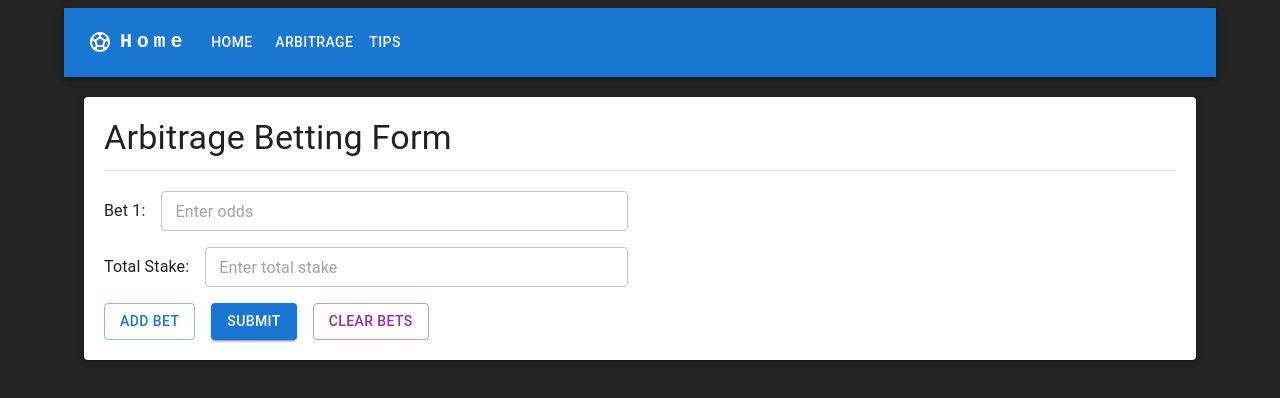
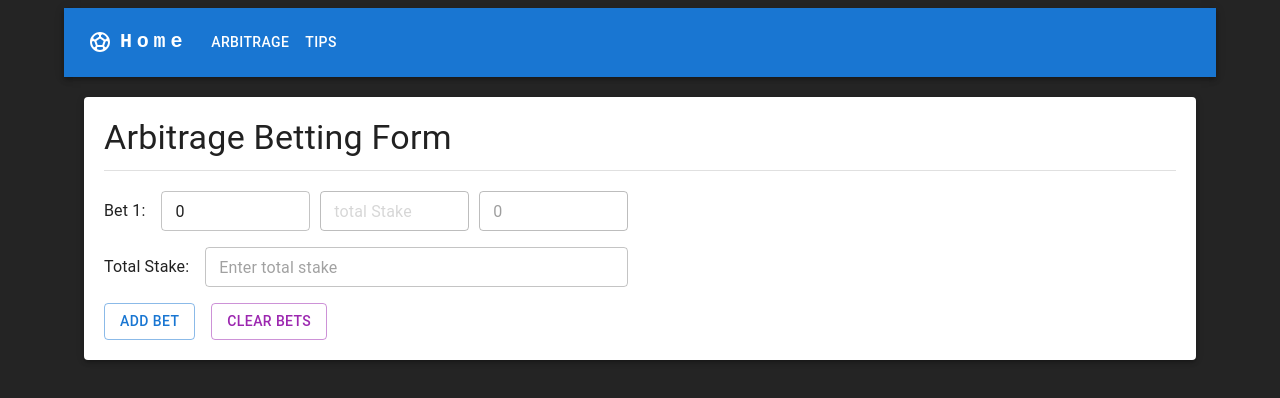
Before and after one commit to dennismoha/arbitrage-betting, a React (Vite) app: page /arbitrage in a window 1280 px wide. Shown: the top 398 px of the page. Built offline with nearby package versions, Linux system fonts and the light colour scheme.

Commit message:
solved issues with arbitrage

```diff
--- a/src/components/layout/layout.tsx
+++ b/src/components/layout/layout.tsx
@@ -17,7 +17,7 @@ import SportsSoccerIcon from '@mui/icons-material/SportsSoccer';
 import Link from "@mui/material/Link";
 
 const pages = [
-  { title: "Home", link: "/" },
+
   { title: "Arbitrage", link: "/arbitrage" },
   { title: "Tips", link: "/rules" }
 ];
--- a/src/hooks/useArbitrageCalculators.tsx
+++ b/src/hooks/useArbitrageCalculators.tsx
@@ -10,8 +10,9 @@ type OddsInput = OddsType[];
 
 type ArbitrageResults = {
   arbPercentage: number;
-  stakes: { [id: string]: number };
+  stakes: { [betId: string]: number };
   profit: number;
+  totalPayout?: number
 } | null;
 
 const useArbitrageCalculator = () => {
@@ -36,14 +37,16 @@ const useArbitrageCalculator = () => {
 
     const arbPercentage = odds.reduce((acc, { odds }) => acc + 1 / odds, 0);
 
-    if (arbPercentage >= 1) {
-      setResults({
-        arbPercentage,
-        stakes: odds.reduce((acc, { betId }) => ({ ...acc, [betId]: 0 }), {}),
-        profit: 0,
-      });
-      return;
-    }
+    // if (arbPercentage >= 1) {
+    //   setResults({
+    //     arbPercentage,
+    //     stakes: odds.reduce((acc, { betId }) => ({ ...acc, [betId]: 0 }), {}),
+    //     profit: 0,
+    //   });
+    //   return;
+    // }
+
+
 
     // Calculate stakes for each outcome
     const stakes = odds.reduce((acc, { betId, odds: outcomeOdds }) => {
@@ -54,18 +57,22 @@ const useArbitrageCalculator = () => {
     // Calculate total returns and profit
 
     //@ts-expect-error this function not returning well
-    const totalReturns = odds.reduce((acc, { betId, odds: odds }) => acc + stakes[betId] * odds,
+    const totalReturns = odds.slice(0,1).reduce((acc, { betId, odds: odds }) => acc + stakes[betId] * odds,
       0
     );
 
-    const profit = (totalReturns - totalStake) / 2;
+    const profit = totalReturns - totalStake;
 
     setResults({
       arbPercentage,
       stakes,
       profit,
+      totalPayout: profit + totalStake
+
     });
   };
+
+  console.log('results are ', results)
 
   // const updateOdds = (newOdds: OddsInput) => {
   //   setOdds(newOdds);
@@ -74,7 +81,7 @@ const useArbitrageCalculator = () => {
   return {
     totalStake,
     results,
-
+    setResults,
     setOddsHandler,
   };
 };
--- a/src/pages/Arbitrage.tsx
+++ b/src/pages/Arbitrage.tsx
@@ -1,4 +1,4 @@
-import  { useState } from "react";
+import { useState } from "react";
 import { v4 as uuidv4 } from "uuid";
 import useArbitrageCalculator from "@hooks/useArbitrageCalculators";
 import {
@@ -8,16 +8,15 @@ import {
   TextField,
   Button,
   Divider,
-} from '@mui/material';
-
+} from "@mui/material";
 
 const Arbitrage = () => {
-  const {  results, setOddsHandler,} = useArbitrageCalculator();
+  const { results, setOddsHandler, setResults } = useArbitrageCalculator();
 
   // Initial bet object structure
   const initialBet = {
     betId: uuidv4(),
-    odds: 0, // Initial odds for each bet
+    odds: 0 , // Initial odds for each bet
   };
 
   // State to hold data: bets array and totalStake
@@ -25,6 +24,8 @@ const Arbitrage = () => {
     bets: [initialBet],
     totalStake: 0,
   });
+
+
 
   /**
    * Function to add a new bet
@@ -45,6 +46,7 @@ const Arbitrage = () => {
       bets: [initialBet],
       totalStake: 0,
     });
+    setResults(null);
   };
 
   /**
@@ -52,7 +54,16 @@ const Arbitrage = () => {
    * @param {string} betId - The ID of the bet to update
    * @param {number} newOdds - The new odds value
    */
-  const handleOddsChange = (betId: string, newOdds:number) => {
+  const handleOddsChange = (betId: string, newOdds: number) => {
+    console.log('betid is ', betId)
+    console.log('new odds is ', newOdds)
+
+    if(!newOdds) {
+      newOdds = ''
+    }
+
+    console.log('new odds is ', newOdds)
+
     setData((prevData) => ({
       ...prevData,
       bets: prevData.bets.map((bet) =>
@@ -83,122 +94,77 @@ const Arbitrage = () => {
   };
 
   return (
-    // <>
-    //   <h1>Arbitrage Betting Form</h1>
-    //   <hr />
-    //   <div
-    //     style={{
-    //       display: "flex",
-    //       flexDirection: "row",
-    //       justifyContent: "space-evenly",
-    //     }}
-    //   >
-    //     {/* Betting Form Section */}
-    //     <div>
-    //       <form onSubmit={handleSubmit}>
-    //         {/* Render each bet */}
-    //         {data.bets.map((bet, betIndex) => (
-    //           <div key={bet.betId} style={{ marginBottom: "20px" }}>
-    //             <span style={{ marginRight: "10px" }}>Bet {betIndex + 1}:</span>
-    //             <input
-    //               type="number"
-    //               step="0.01"
-    //               value={bet.odds == 0 ? '': bet.odds}
-    //               onChange={(e) =>
-    //                 handleOddsChange(bet.betId, parseFloat(e.target.value))
-    //               }
-    //               placeholder="Enter odds"
-    //               required
-    //             />
-    //           </div>
-    //         ))}
-
-    //         {/* Input for Total Stake */}
-    //         <div style={{ marginBottom: "20px" }}>
-    //           <span style={{ marginRight: "10px" }}>Total Stake:</span>
-    //           <input
-    //             type="number"
-    //             step="0.01"
-    //             value={data.totalStake === 0 ? "" : data.totalStake}
-    //             onChange={(e) =>
-    //               handleTotalStakeChange(parseFloat(e.target.value))
-    //             }
-    //             placeholder="Enter total stake"
-    //             required
-    //           />
-    //         </div>
-
-    //         {/* Action Buttons */}
-    //         <div>
-    //           <button type="button" onClick={addBet} style={{ marginRight: "10px" }}>
-    //             Add Bet
-    //           </button>
-    //           <button type="submit" style={{ marginRight: "10px" }}>
-    //             Submit
-    //           </button>
-    //           <button type="button" onClick={clearBets}>
-    //             Clear Bets
-    //           </button>
-    //         </div>
-    //       </form>
-    //     </div>
-
-    //     {/* Results Section */}
-    //     <div>
-    //       {results && (
-    //         <div>
-    //           <h2>Results</h2>
-    //           <p>Arbitrage Percentage: {results.arbPercentage.toFixed(3)}</p>
-    //           {results.arbPercentage < 1 ? (
-    //             <>
-
-    //               <p>Stake for Outcome A: ${JSON.stringify(results)}</p>
-    //               {/* <p>Stake for Outcome B: ${results.stake}</p>
-    //               <p>Stake for Outcome C: ${results.stake}</p> */}
-    //               {/* <p>Guaranteed Profit: ${results.profit.toFixed(2)}</p> */}
-    //             </>
-    //           ) : (
-    //             <p>No arbitrage opportunity.</p>
-    //           )}
-    //         </div>
-    //       )}
-    //     </div>
-    //   </div>
-    // </>
-    <Paper elevation={3} style={{ padding: '20px', margin: '20px' }}>
+    <Paper elevation={3} style={{ padding: "20px", margin: "20px" }}>
       <Typography variant="h4" gutterBottom>
         Arbitrage Betting Form
       </Typography>
-    <Divider style={{ marginBottom: '20px' }} />
+      <Divider style={{ marginBottom: "20px" }} />
 
-    <Box display="flex" flexDirection={{ xs: 'column', md: 'row' }} justifyContent="space-evenly">
+      <Box
+        display="flex"
+        flexDirection={{ xs: "column", md: "row" }}
+        justifyContent="space-evenly"
+      >
         {/* Betting Form Section */}
         <Box sx={{ flex: 1, mb: { xs: 3, md: 0 } }}>
           <form onSubmit={handleSubmit}>
             {/* Render each bet */}
             {data.bets.map((bet, betIndex) => (
-            <Box key={bet.betId} sx={{ mb: 2, display: 'flex', alignItems: 'center' }}>
-              <Typography variant="body1" sx={{ mr: 2 }}>Bet {betIndex + 1}:</Typography>
+              <Box
+                key={bet.betId}
+                sx={{ mb: 2, display: "flex", alignItems: "center" }}
+              >
+                <Typography variant="body1" sx={{ mr: 2 }}>
+                  Bet {betIndex + 1}:
+                </Typography>
                 <TextField
                   type="number"
-                value={bet.odds === 0 ? '' : bet.odds}
-                onChange={(e) => handleOddsChange(bet.betId, parseFloat(e.target.value))}
+                  value={bet.odds === 0 ? 0 : bet.odds}
+                  onChange={(e) =>
+                    handleOddsChange(bet.betId, parseFloat(e.target.value))
+                  }
                   placeholder="Enter odds"
                   required
                   variant="outlined"
                   size="small"
                   sx={{ flex: 1 }}
                 />
+                <Typography> </Typography>
+                <TextField
+                  type="text"
+                  value = { results?.stakes[bet.betId]}
+
+                  placeholder="total Stake"
+                  required
+                  disabled
+                  variant="outlined"
+                  size="small"
+                  sx={{ flex: 1, ml: "10px" }}
+                />
+                <TextField
+                  type="payout"
+                  value = { (results?.stakes[bet.betId] ?? 0) * bet.odds}
+                  placeholder="total Stakes"
+                  required
+                  disabled
+                  variant="outlined"
+                  size="small"
+                  sx={{ flex: 1, ml: "10px" }}
+                />
               </Box>
             ))}
 
             {/* Input for Total Stake */}
-          <Box sx={{ mb: 2, display: 'flex', alignItems: 'center' }}>
-            <Typography variant="body1" sx={{ mr: 2 }}>Total Stake:</Typography>
+            <Box sx={{ mb: 2, display: "flex", alignItems: "center" }}>
+              <Typography variant="body1" sx={{ mr: 2 }}>
+                Total Stake:
+              </Typography>
               <TextField
                 type="number"
-              value={data.totalStake === 0 ? '' : data.totalStake}
-              onChange={(e) => handleTotalStakeChange(parseFloat(e.target.value))}
+                value={data.totalStake === 0 ? "" : data.totalStake}
+                onChange={(e) =>
+                  handleTotalStakeChange(parseFloat(e.target.value))
+                }
                 placeholder="Enter total stake"
                 required
                 variant="outlined"
@@ -209,12 +175,25 @@ const Arbitrage = () => {
 
             {/* Action Buttons */}
             <Box>
-            <Button variant="outlined" color="primary" onClick={addBet} sx={{ mr: 2 }}>
+              <Button
+                variant="outlined"
+                color="primary"
+                onClick={addBet}
+                sx={{ mr: 2 }}
+              >
                 Add Bet
               </Button>
-            <Button variant="contained" color="primary" type="submit" sx={{ mr: 2 }}>
+              {data.bets.length === 1 ? null : (
+                <Button
+                  variant="contained"
+                  color="primary"
+                  type="submit"
+                  sx={{ mr: 2 }}
+                >
                   Submit
                 </Button>
+              )}
+
               <Button variant="outlined" color="secondary" onClick={clearBets}>
                 Clear Bets
               </Button>
@@ -227,19 +206,18 @@ const Arbitrage = () => {
           {results && (
             <Box>
               <Typography variant="h5">Results</Typography>
-            <Typography variant="body1">Arbitrage Percentage: {results.arbPercentage.toFixed(3)}</Typography>
-            {results.arbPercentage < 1 ? (
-              <>
-                <Typography variant="body1">Stake for Outcome A: ${JSON.stringify(results)}</Typography>
-                {/* Uncomment and customize as needed
-                <Typography variant="body1">Stake for Outcome B: ${results.stake}</Typography>
-                <Typography variant="body1">Stake for Outcome C: ${results.stake}</Typography>
-                <Typography variant="body1">Guaranteed Profit: ${results.profit.toFixed(2)}</Typography>
-                */}
-              </>
-            ) : (
-              <Typography variant="body1">No arbitrage opportunity.</Typography>
-            )}
+              <Typography variant="body1">
+                Arbitrage Percentage: {results.arbPercentage?.toFixed(3)}
+              </Typography>
+              <Typography variant="body1">
+                payout: {results.totalPayout?.toFixed(2)}
+              </Typography>
+              {results.arbPercentage && results.arbPercentage > 1 ?
+                <Typography variant="body1">
+                  No arbitrage opportunity.
+                </Typography>
+                : null
+              }
             </Box>
           )}
         </Box>
--- a/src/pages/Cartesian-page.tsx
+++ b/src/pages/Cartesian-page.tsx
@@ -29,7 +29,6 @@ const Cartesian = () => {
     (state: RootState) => state.CartesianReducer.matches
   );
 
-
   // Handle form input changes
   const handleInputChange = (
     matchIndex: number,
@@ -60,135 +59,14 @@ const Cartesian = () => {
     dispatch(clearMatches());
   };
 
-  const handleSubmit = (e: React.FormEvent) => {
-    e.preventDefault();
-    // You can send the matches data to an API or use it in your app
-  };
-
   return (
-    // <>
-    //   <h5>Match Outcomes Form</h5>
-    //   <hr />
-    //   <div
-    //     style={{
-    //       display: "flex",
-    //       flexDirection: "row",
-    //       justifyContent: "space-evenly",
-    //     }}
-    //   >
-    //     <div className="container">
-    //       <form onSubmit={handleSubmit}>
-    //         {matches.map((match, matchIndex) => (
-    //           <div key={match.matchId} style={{ marginBottom: "20px" }}>
-    //             <h3>Match {matchIndex + 1}</h3>
-
-    //             <input
-    //               type="text"
-    //               placeholder="Team 1"
-    //               value={match.team1}
-    //               onChange={(e) =>
-    //                 handleInputChange(matchIndex, null, "team1", e.target.value)
-    //               }
-    //             />
-    //             <span> vs </span>
-    //             <input
-    //               type="text"
-    //               placeholder="Team 2"
-    //               value={match.team2}
-    //               onChange={(e) =>
-    //                 handleInputChange(matchIndex, null, "team2", e.target.value)
-    //               }
-    //             />
-    //             <span
-    //               style={{
-    //                 marginLeft: "10px",
-    //                 marginRight: "10px",
-    //                 cursor: "pointer",
-    //               }}
-    //               onClick={() => handleRemoveMatch(matchIndex)}
-    //             >
-    //               X
-    //             </span>
-
-    //             <h3>Outcomes</h3>
-    //             {match.outcomes.map((outcome, outcomeIndex) => (
-    //               <div key={outcome.outComeId} style={{ marginBottom: "10px" }}>
-    //                 <input
-    //                   type="text"
-    //                   placeholder="Outcome (1X, 2X, 12)"
-    //                   value={outcome.result}
-    //                   maxLength={2}
-    //                   onChange={(e) =>
-    //                     handleInputChange(
-    //                       matchIndex,
-    //                       outcomeIndex,
-    //                       "result",
-    //                       e.target.value
-    //                     )
-    //                   }
-    //                 />
-    //                 <span> - </span>
-    //                 <input
-    //                   type="number"
-    //                   placeholder="Odds"
-    //                   value={outcome.odds}
-    //                   maxLength={4}
-    //                   onChange={(e) =>
-    //                     handleInputChange(
-    //                       matchIndex,
-    //                       outcomeIndex,
-    //                       "odds",
-    //                       e.target.value
-    //                     )
-    //                   }
-    //                 />
-    //                 <span
-    //                   style={{
-    //                     marginLeft: "10px",
-    //                     marginRight: "10px",
-    //                     cursor: "pointer",
-    //                   }}
-    //                   onClick={() =>
-    //                     handleRemoveOutcome(matchIndex, outcome.outComeId)
-    //                   }
-    //                 >
-    //                   x
-    //                 </span>
-    //               </div>
-    //             ))}
-    //             <Button variant="outlined" color="primary"
-    //               type="button"
-    //               size="small"
-    //               onClick={() => handleAddOutcome(matchIndex)}
-    //             >
-    //               Add Outcome
-    //             </Button>
-    //           </div>
-    //         ))}
-
-    //         <Button size="small" variant="outlined" color="secondary" type="button" onClick={handleAddMatch}>
-    //           Add Match
-    //         </Button>
-
-    //         <Button size="medium" variant="contained" color="primary" type="submit">Submit</Button>
-    //       </form>
-    //       <Button  size="medium" variant="contained" color="secondary" onClick={handleClearMatches}>Clear Matches</Button>
-    //     </div>
-
-    //     <div>
-    //       <h2>Cartesian Product Outcome is</h2>
-    //       <CartesianProduct match={matches} />
-    //     </div>
-    //   </div>
-    // </>
-
     <Paper elevation={3} style={{ padding: "20px", margin: "20px" }}>
       <Typography variant="h5">Match Outcomes Form</Typography>
       <Divider style={{ margin: "10px 0" }} />
       <Box sx={{ flexGrow: 1 }}>
         <Grid container spacing={2}>
           <Grid size={{ xs: 12, md: 6 }}>
-            <form onSubmit={handleSubmit}>
+            <form>
               {matches.map((match, matchIndex) => (
                 <Box
                   key={match.matchId}
@@ -230,6 +108,8 @@ const Cartesian = () => {
                       }
                       sx={{ mx: 1 }}
                     />
+
+                    {matches.length === 1 ? null : (
                       <Button
                         variant="outlined"
                         color="error"
@@ -237,6 +117,7 @@ const Cartesian = () => {
                       >
                         X
                       </Button>
+                    )}
                   </Box>
                   <Typography variant="h6">Outcomes</Typography>
                   {match.outcomes.map((outcome, outcomeIndex) => (
@@ -306,14 +187,7 @@ const Cartesian = () => {
               >
                 Add Match
               </Button>
-              <Button
-                variant="contained"
-                color="primary"
-                type="submit"
-                sx={{ ml: 1 }}
-              >
-                Submit
-              </Button>
+
               <Button
                 variant="contained"
                 color="secondary"
@@ -326,15 +200,17 @@ const Cartesian = () => {
           </Grid>
           <Grid size={{ xs: 12, md: 6 }}>
             <Box
-
               sx={{
-
-
                 border: "1px solid #ccc",
                 borderRadius: 1,
               }}
             >
-              <Typography variant="h4" sx={{mr: '10x', ml:'10px', mt:'8px', textAlign:'center'}}>Match Outcome combination</Typography>
+              <Typography
+                variant="h4"
+                sx={{ mr: "10x", ml: "10px", mt: "8px", textAlign: "center" }}
+              >
+                Match Outcome combination
+              </Typography>
               <CartesianProduct match={matches} />
             </Box>
           </Grid>
```
Also changed, not shown: src/pages/Rules.tsx (+8 -4 lines). Lines whose indentation alone changed are shown as unchanged.
